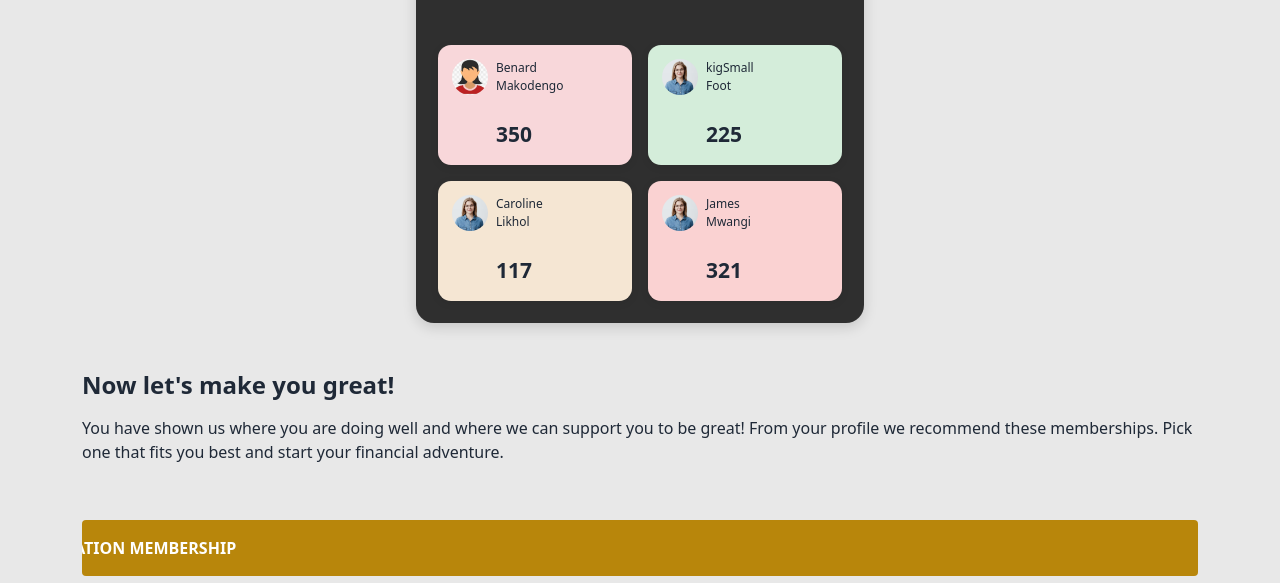
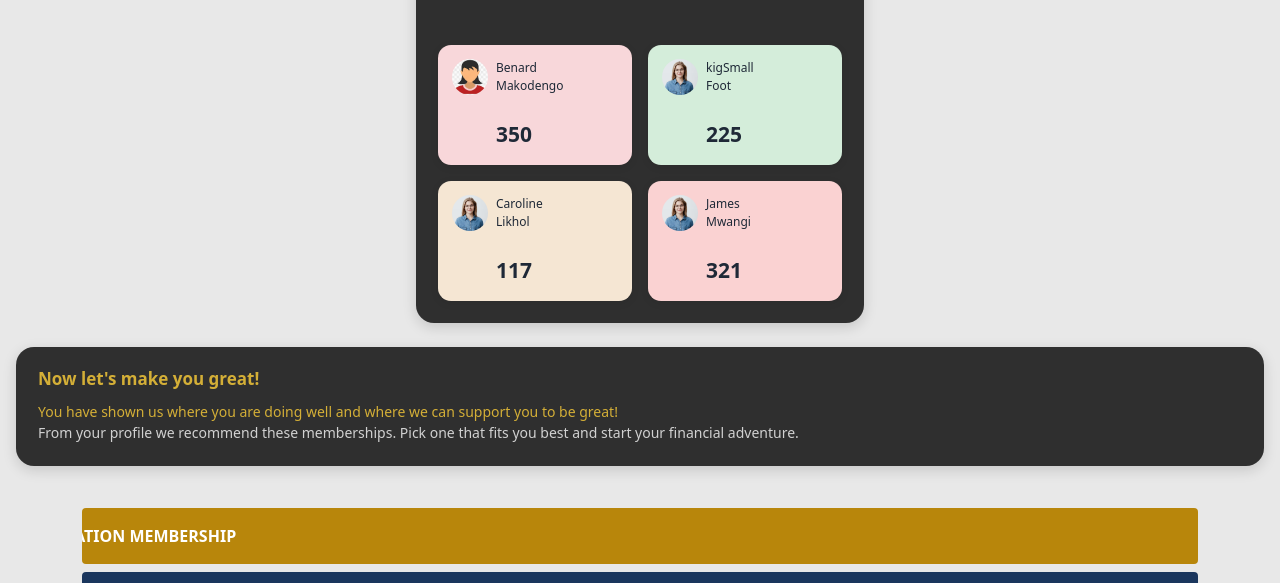
Before and after one commit to ndundastevn/Frontend-Submission, a plain HTML site: page index.html in a window 1280 px wide. Shown: the part 213-796 px from the top of the page. Drawn offline with nearby package versions, Linux system fonts and the light colour scheme.

Commit message:
add custom css sytle to match design for into section

```diff
--- a/css/style.css
+++ b/css/style.css
@@ -126,16 +126,55 @@ body {
   color: var(--text-dark);
 }
 
+
 /* -------------------------------------------------------------------------
    Intro section
    ------------------------------------------------------------------------- */
 .intro-section {
   background-color: var(--section-bg);
+  margin-top: 0px;
+  margin-bottom: 18px;
 }
 
-.intro-section h2 {
-  color: var(--text-dark);
+.intro-wrapper {
+  padding-left: 1rem;
+  padding-right: 1rem;
 }
+
+.intro-card.dark-card {
+  background-color: var(--header-card-bg);
+  border-radius: 18px;
+  padding: 22px;
+  box-shadow: 0 4px 14px rgba(0, 0, 0, 0.15);
+  width: 100%;
+  transition: box-shadow 0.2s ease, transform 0.2s ease;
+}
+
+.intro-card.dark-card:hover {
+  box-shadow: 0 6px 18px rgba(0, 0, 0, 0.2);
+  transform: translateY(-2px);
+}
+
+.intro-title {
+  font-size: 17px;
+  font-weight: 700;
+  color: var(--header-card-border);
+  margin-bottom: 11px;
+  margin-top: 0;
+}
+
+.into-start-text {
+  color: var(--header-card-border);
+}
+
+.intro-paragraph {
+  font-size: 14px;
+  font-weight: 400;
+  color: var(--welcome-text);
+  line-height: 1.55;
+  margin-bottom: 0;
+}
+
 
 /* -------------------------------------------------------------------------
    Membership section – full-width header bars, collapsible content
--- a/index.html
+++ b/index.html
@@ -84,13 +84,25 @@
     </div>
   </section>
 
-  <!-- Intro copy -->
-  <section class="intro-section py-4">
-    <div class="container">
-      <h2 class="h4 fw-bold mb-3">Now let's make you great!</h2>
-      <p class="mb-2">You have shown us where you are doing well and where we can support you to be great! From your profile we recommend these memberships. Pick one that fits you best and start your financial adventure.</p>
+
+  <!-- Intro section -->
+  <section class="intro-section">
+    <div class="intro-wrapper">
+      <div class="intro-card dark-card">
+        <h2 class="intro-title">Now let's make you great!</h2>
+        <p class="intro-paragraph">
+          <span class="into-start-text">
+            You have shown us where you are doing well and where we can support you to be great!
+          </span>
+          <br/>
+          From your profile we recommend these memberships. Pick one that fits you best and
+          start your financial adventure.
+        </p>
+      </div>
     </div>
   </section>
+
+
 
   <!-- Membership blocks (collapsible) -->
   <section class="membership-section py-4">
```
